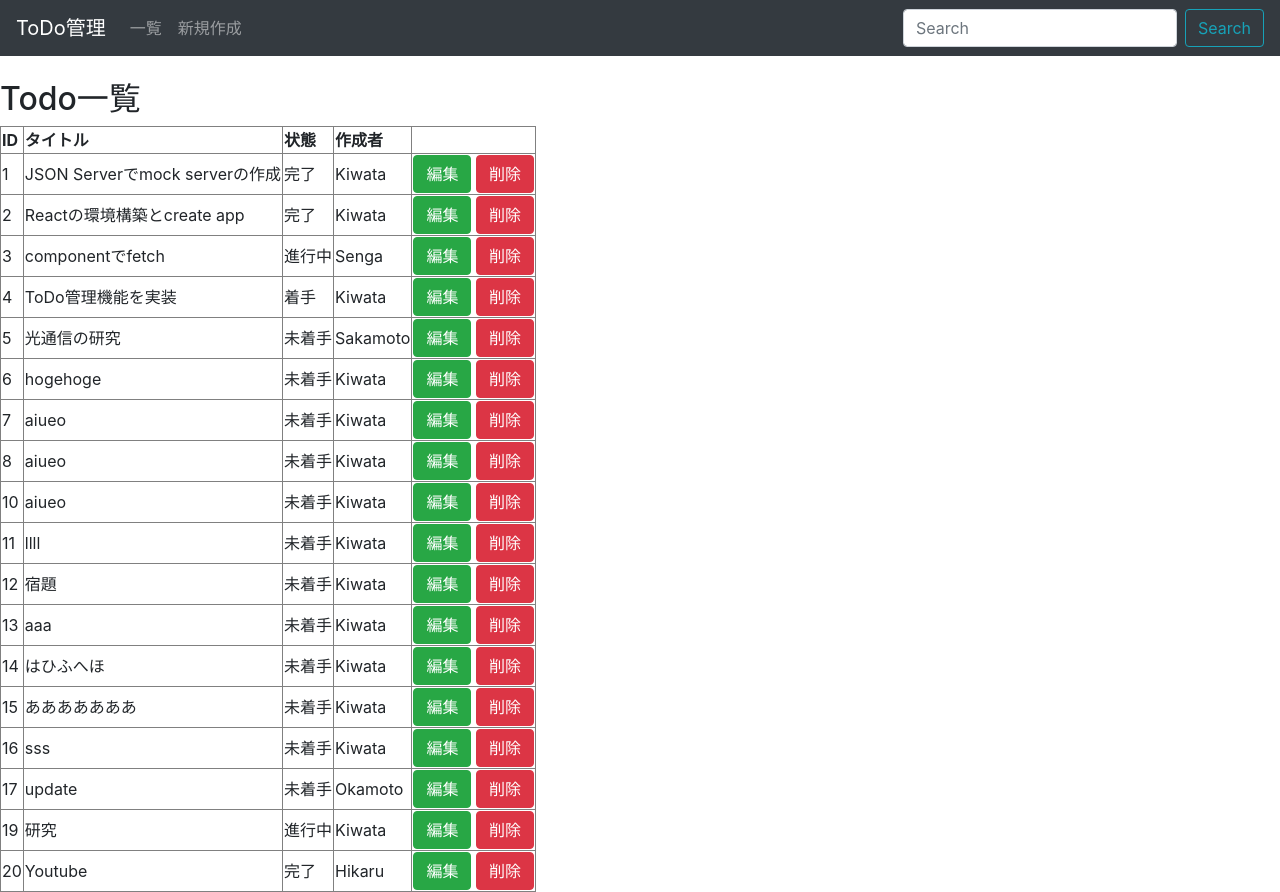
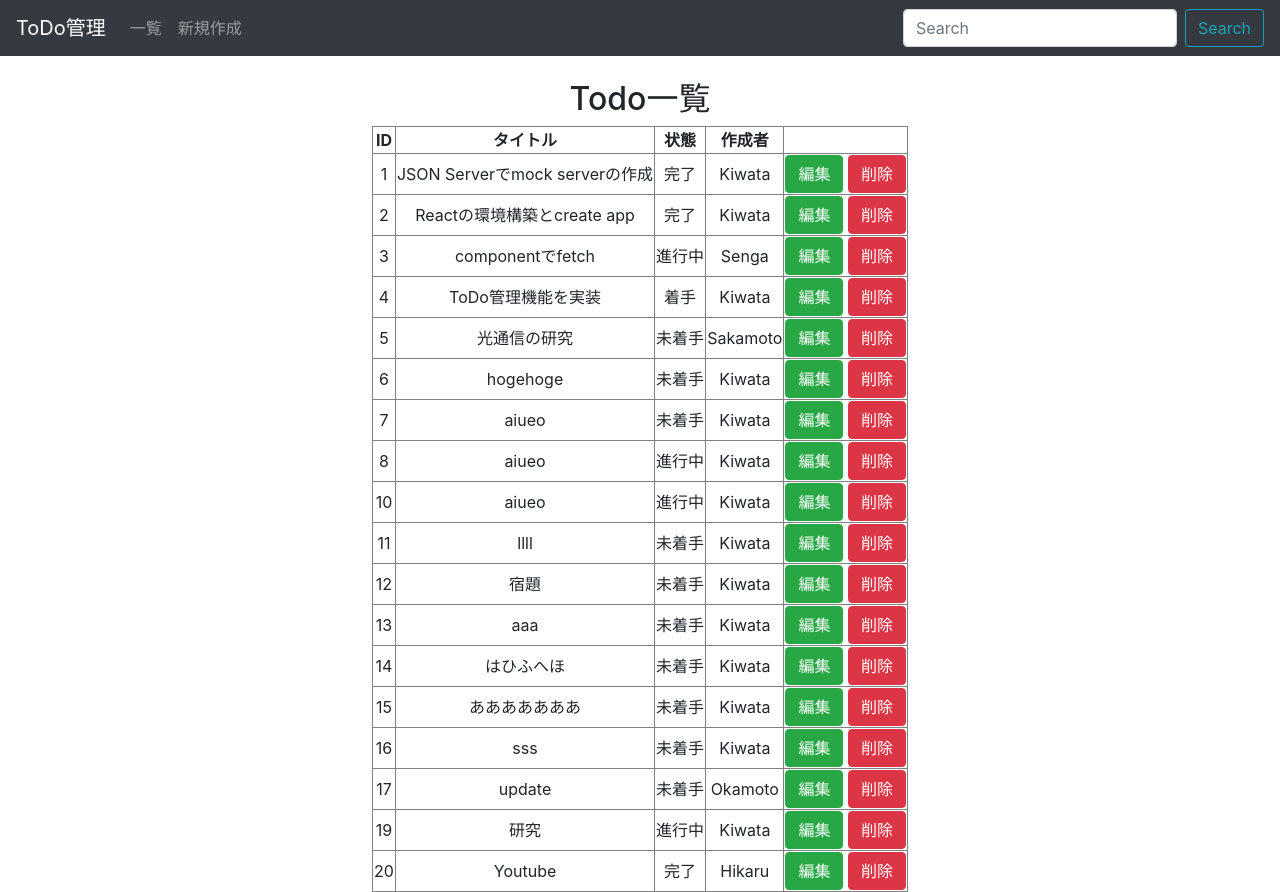
Before and after one commit to dilmnqvovpnmlib/ToDo, a React (Create React App) app in the folder todo/: page /list in a window 1280 px wide. Built offline with nearby package versions, Linux system fonts and the light colour scheme; data requests are answered from the project's data file.

Commit message:
一覧のtableを中央に寄るように修正

```diff
--- a/todo/database/db.json
+++ b/todo/database/db.json
@@ -43,16 +43,16 @@
       "status": "未着手"
     },
     {
-      "id": 8,
       "title": "aiueo",
       "user": "Kiwata",
-      "status": "未着手"
+      "status": "進行中",
+      "id": 8
     },
     {
-      "id": 10,
       "title": "aiueo",
       "user": "Kiwata",
-      "status": "未着手"
+      "status": "進行中",
+      "id": 10
     },
     {
       "id": 11,
--- a/todo/src/components/Detail.js
+++ /dev/null
@@ -1,72 +0,0 @@
-import React from 'react';
-
-import '../static/css/create.css';
-
-
-class Detail extends React.Component {
-  constructor() {
-    super()
-    this.status = [
-      {'label': '未着手', 'value': 'wating'},
-      {'label': '進行中', 'value': 'doing'},
-      {'label': '完了', 'value': 'done'}
-    ]
-
-    this.state = {
-      title: '',
-      user: '',
-      status: this.status[0].label,
-    }
-
-    this.mockUrl = 'http://localhost:3001/todos/'
-    this.handleChange = this.handleChange.bind(this)
-    this.updateTodos = this.updateTodos.bind(this)
-  }
-
-  handleToAboutPage = () => {
-    this.props.history.push('/list')
-  }
-
-  updateTodos(todoId) {
-    if (this.state.value !== '') {
-      fetch(this.mockUrl + todoId, {
-        method: 'Update',
-        headers: {
-          'Accept': 'application/json',
-          'Content-Type': 'application/json'
-        },
-        body: JSON.stringify({
-          title: this.state.title,
-          user: this.state.user,
-          status: this.state.status,
-        })
-      })
-      .then(() => {
-        this.handleToAboutPage()
-      })
-      .catch(error => {
-        console.error(error);
-      });
-    }
-  }
-
-  handleChange(event) {
-    if (event.target.id === 'title') {
-      this.setState({title: event.target.value});
-    } else if (event.target.id === 'user') {
-      this.setState({user: event.target.value});
-    } else if (event.target.id === 'status') {
-      this.setState({status: event.target.value});
-    }
-  }
-
-  render() {
-    return(
-    <div>
-      Hello
-    </div>
-    );
-  }
-}
-
-export default Detail
--- a/todo/src/components/Header.js
+++ b/todo/src/components/Header.js
@@ -11,10 +11,10 @@ import {
   Switch,
   Route,
 } from "react-router-dom";
+
+import Top from './Top'
+import Create from './Create'
 import List from './List'
-import Create from './Create'
-import Top from './Top'
-import Detail from './Detail'
 import Update from './Update'
 
 
@@ -39,9 +39,6 @@ class Header extends React.Component {
             <Route path="/list">
               <List />
             </Route>
-            <Route path="/detail">
-              <Detail />
-            </Route>
             <Route path="/create">
               <Create></Create>
 						</Route>
--- a/todo/src/components/List.js
+++ b/todo/src/components/List.js
@@ -1,6 +1,7 @@
 import React from 'react';
 import TodoList from './TodoList'
 
+import '../static/css/create.css';
 
 class List extends React.Component {
   constructor() {
@@ -33,7 +34,7 @@ class List extends React.Component {
   render() {
 			if(this.state.loading){
 				return(
-					<div>
+					<div style={{textAlign: "center"}}>
 						<TodoList todo={this.state}></TodoList>
 					</div>
 				);
--- a/todo/src/components/TodoList.js
+++ b/todo/src/components/TodoList.js
@@ -1,6 +1,5 @@
 import React from 'react';
 import { Button, Modal } from 'react-bootstrap'
-
 import { withRouter } from 'react-router';
 
 
@@ -103,7 +102,7 @@ class TodoList extends React.Component {
 		)
 
 		return (
-			<table border="1" >
+			<table border="1" align="center">
 				<thead>
 					<tr>
 						<th>ID</th>
@@ -126,8 +125,10 @@ class TodoList extends React.Component {
     return(
 			<div>
 				<br></br>
-				<h2>Todo一覧</h2>
-				{ this.renderTable(data) }
+				<h2 align="center">Todo一覧</h2>
+				<div>
+				{this.renderTable(data)}
+				</div>
 			</div>
     );
   }
```
